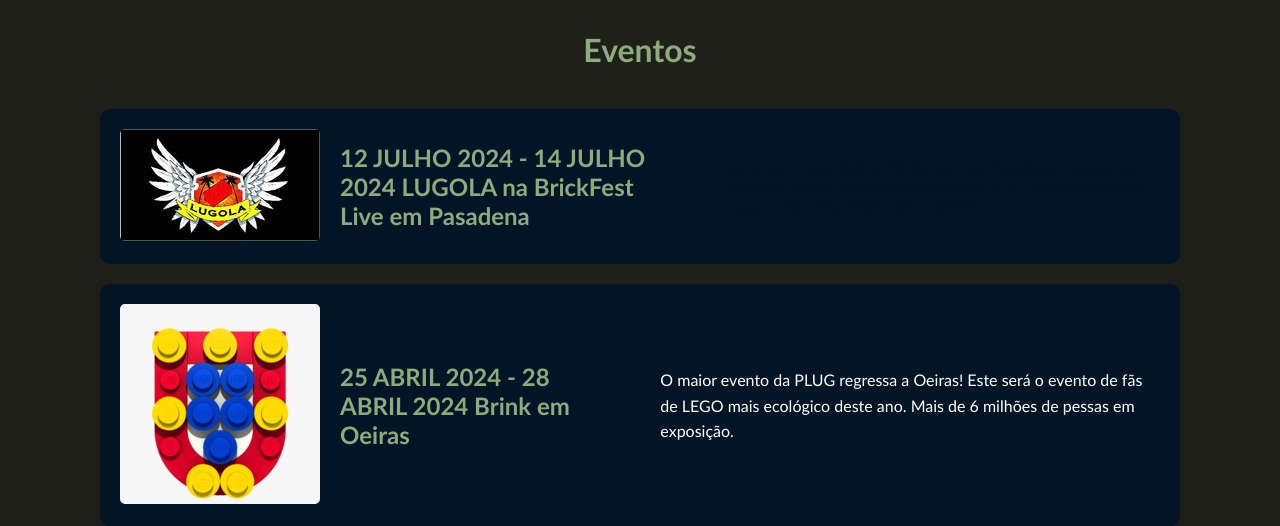
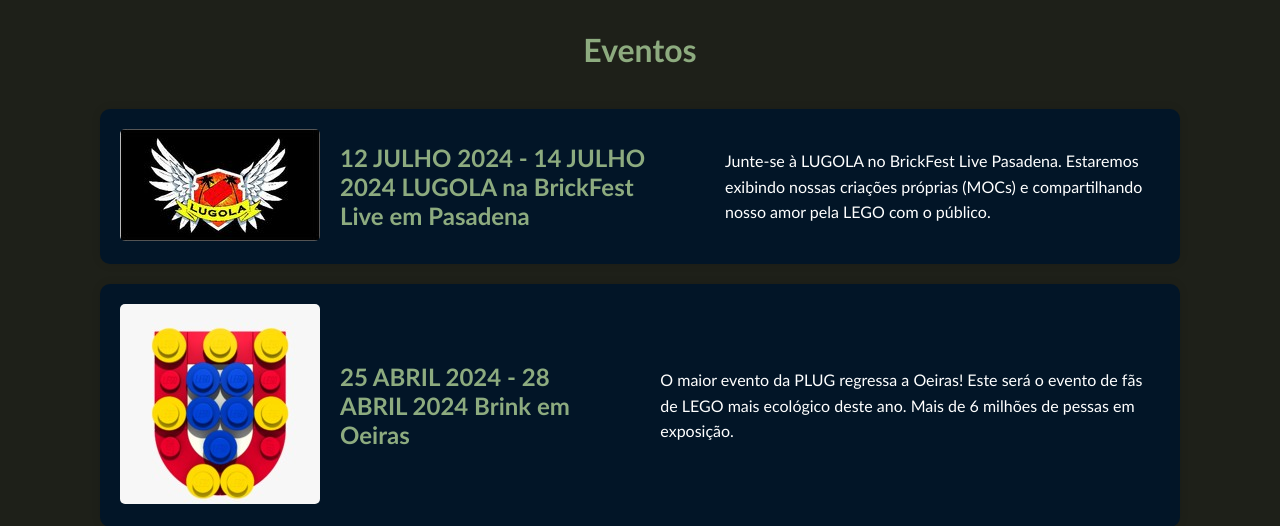
Before and after one commit to joaomiranda1220911/SINF1_2024-G03, a PHP site: page /pag_evento.html in a window 1280 px wide. Shown: the part 103-629 px from the top of the page. Run offline with PHP 8.4, Linux system fonts and the light colour scheme.

Commit message:
correção imagens e cores do p eventos

```diff
--- a/style.css
+++ b/style.css
@@ -532,13 +532,7 @@ nav{
 
 .item_1 button,
 .item_2 button,
-.item_3 button,
-.colecao,
-.evento1,
-.evento2,
-.evento3,
-.evento4,
-.evento5{
+.item_3 button{
     color:#021527;
     background-color: #021527;
 }
@@ -546,7 +540,7 @@ nav{
 .item_1 p,
 .item_2 p,
 .item_3 p,
-.colecao p
+.colecao p,
 .evento1 p,
 .evento2 p,
 .evento3 p,
```
